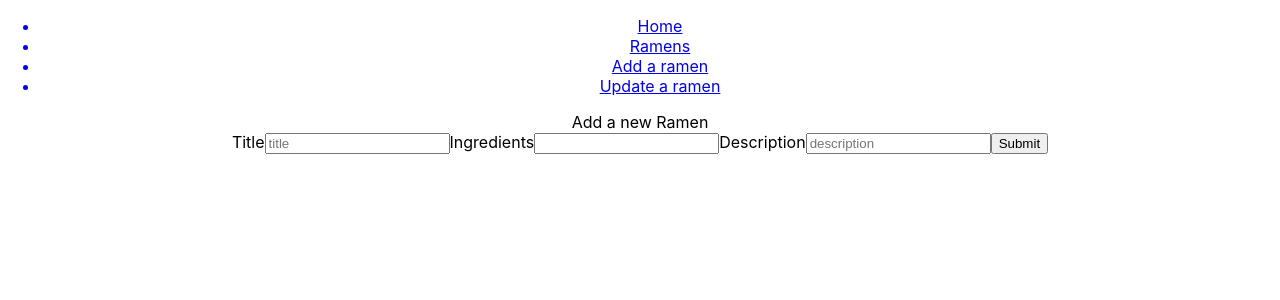
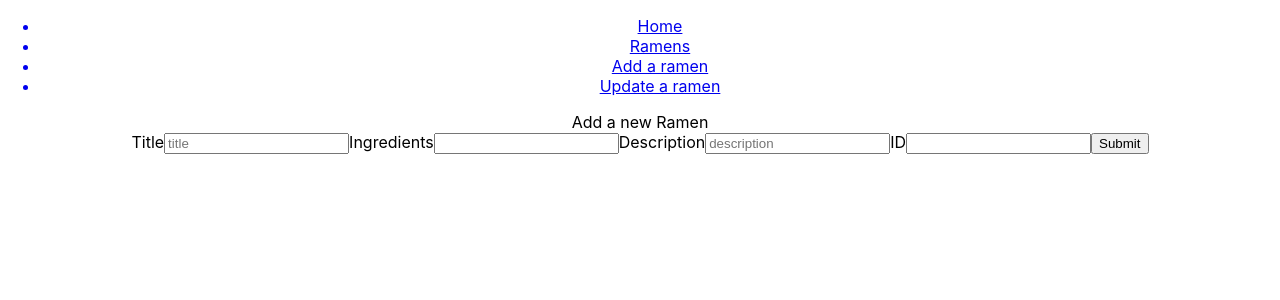
Before and after one commit to IliaZolas/Ramen-Cookbook, a React (Create React App) app in the folder client/: page /new-ramen in a window 1280 px wide. Shown: the top 300 px of the page. Built offline with nearby package versions, Linux system fonts and the light colour scheme.

Commit message:
fix/(TODO-11) - created delete route

```diff
--- a/client/src/components/addRamenForm.js
+++ b/client/src/components/addRamenForm.js
@@ -5,12 +5,14 @@ const AddRamen = () => {
     const [title, setTitle ] = useState('');
     const [ingredients, setIngredients ] = useState('');
     const [description, setDescription ] = useState('');
+    const [id, setID ] = useState('');
     const navigate = useNavigate();
 
-    const AddRamen = async (title, ingredients, description) => {
+    const AddRamen = async (id, title, ingredients, description) => {
         await fetch('http://localhost:4000/app/ramen/add', {
         method: 'POST',
         body: JSON.stringify({
+            id: id,
             title: title,
             ingredients: ingredients,
             description: description,
@@ -28,6 +30,7 @@ const AddRamen = () => {
         setTitle();
         setIngredients();
         setDescription();
+        setID();
         })
         .catch((err) => {
         console.log(err.message , ":error message");
@@ -37,7 +40,7 @@ const AddRamen = () => {
 
 const handleSubmit = (e) => {
     e.preventDefault();
-    AddRamen(title, ingredients, description );
+    AddRamen(id, title, ingredients, description );
 };
 
     return (
@@ -66,6 +69,14 @@ const handleSubmit = (e) => {
                 placeholder="description"
                 onChange={e => setDescription(e.target.value)} />
         </label>
+        <label>
+            ID
+        <input
+                type="text"
+                name="iid"
+                placeholdere="id"
+                onChange={e => setID(e.target.value)} />
+                </label>
         <input type="submit" value="Submit" />
     </form>
     );
--- a/client/src/components/ramenCard.js
+++ b/client/src/components/ramenCard.js
@@ -7,7 +7,6 @@ const RamenCard = () => {
         fetch('http://localhost:4000/app/ramen')
             .then((response) => response.json())
             .then((data) => {
-                console.log(data);
                 setRamen(data);
             })
             .catch((err) => {
@@ -16,7 +15,7 @@ const RamenCard = () => {
         }, []);
 
         const deleteRamen = async (id) => {
-            await fetch(`http://localhost:4000/app/ramen/:id`, {
+            await fetch(`http://localhost:4000/app/ramen/delete/${id}`, {
             method: 'DELETE',
             }).then((response) => {
                 if (response.status === 200) {
@@ -42,11 +41,12 @@ const RamenCard = () => {
                 {ramens.map((ramen) => {
                 return (
                     <div className="" style={{padding: "10px", background: "grey", width: "400px", margin: "auto", marginBottom: "25px"}}>
+                         <h1>{ramen.id}</h1>
                         <h1>{ramen.title}</h1>
                         <h2 className="">{ramen.ingredients}</h2>
                         <p className="">{ramen.description}</p>
                         <div className="">
-                            <div className="delete-button" style={ {background: "red", color: "white", width: "200px", textAlign: "center", margin:"auto"}} onClick={deleteRamen} >Delete</div>
+                            <div className="delete-button" style={ {background: "red", color: "white", width: "200px", textAlign: "center", margin:"auto"}} onClick={() => deleteRamen(ramen.id)} >Delete</div>
                             <div className="delete-button" style={ {background: "green", color: "white", width: "200px", textAlign: "center", margin:"auto", marginTop: "10px"}} onClick={viewRamen} >View</div>
                         </div>
                     </div>
```
Also changed, not shown: 1 other file (tests, documents, lock files or other folders). Lines whose indentation alone changed are shown as unchanged.
